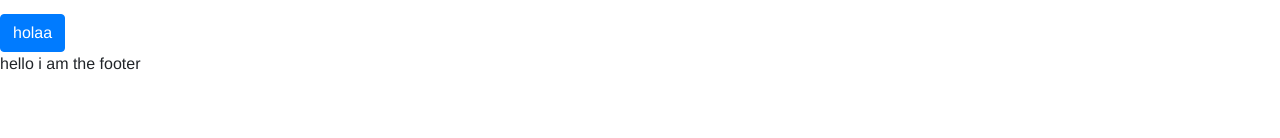
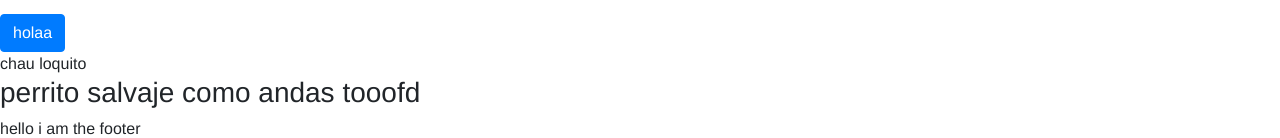
Before and after one commit to guillo16/react-second, a React app: page / in a window 1280 px wide. Shown: the part 1195-1333 px from the top of the page. Before the commit the page ends 1271 px from the top, so only its background shows below. Built offline with nearby package versions, Linux system fonts and the light colour scheme.

Commit message:
New react

```diff
--- a/src/components/app.jsx
+++ b/src/components/app.jsx
@@ -4,6 +4,7 @@ import Banner from './banner.jsx';
 import Cards from './cards.jsx';
 import Contact from './contact.jsx';
 import Footer from './footer.jsx';
+import PreFooter from './prefooter.jsx';
 
 
 class App extends Component {
@@ -17,6 +18,7 @@ class App extends Component {
         </div>
         <Cards />
         <Contact />
+        <PreFooter />
         <Footer />
       </div>
       )
--- /dev/null
+++ b/src/components/carousel.jsx
@@ -0,0 +1,11 @@
+import React,{ Component } from 'react'
+
+class Carousel extends Component {
+  render() {
+    return(
+      <h3>perrito salvaje como andas tooofd</h3>
+      )
+  }
+}
+
+export default Carousel
--- a/src/components/prefooter.jsx
+++ b/src/components/prefooter.jsx
@@ -0,0 +1,17 @@
+import React, { Component } from 'react';
+import Carousel from './carousel.jsx';
+
+class PreFooter extends Component {
+  render() {
+    return(
+      <div>
+      <div className="guillo">
+      chau loquito
+      </div>
+        <Carousel />
+      </div>
+      )
+  }
+}
+
+export default PreFooter
```
